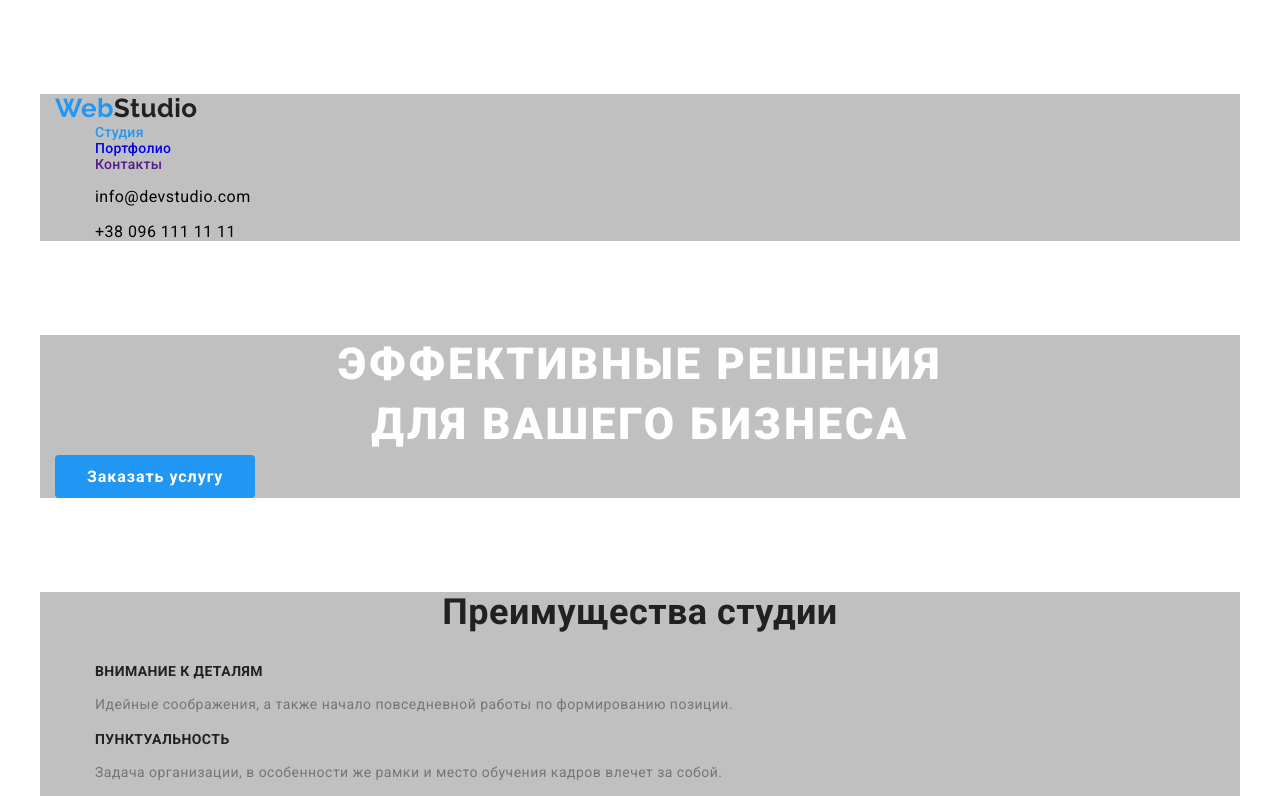
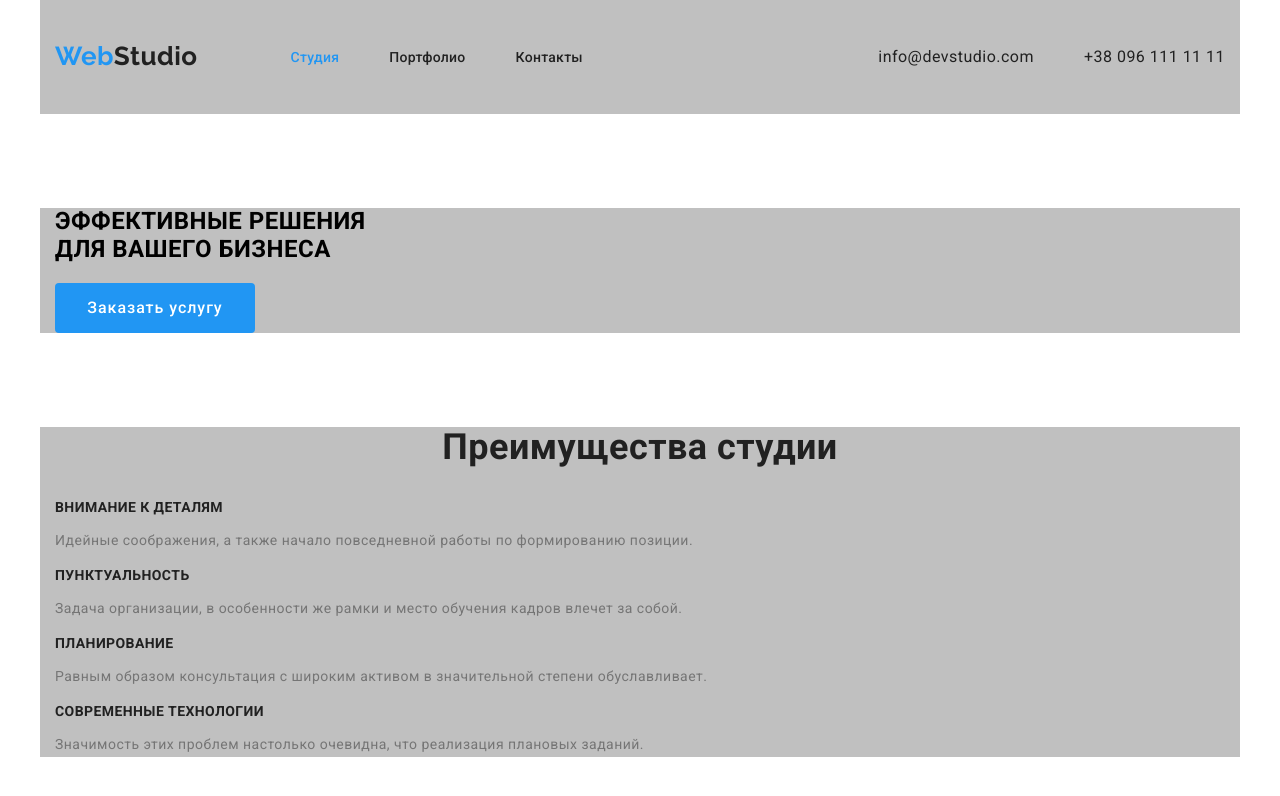
Before and after one commit to Siemensixone1119/meaw, a plain HTML site: page index.html in a window 1280 px wide. Shown: the top 796 px of the page. Drawn offline with nearby package versions, Linux system fonts and the light colour scheme.

Commit message:
Update common.css

```diff
--- a/common.css
+++ b/common.css
@@ -3,6 +3,8 @@
 /* побочный цвет текста(чёрный): #757575 */
 /* побочный цвет текста(белый): #fff */
 /* акцентный цвет: #2196f3 */
+
+/* УТИЛИТЫ */
 
 :root {
   --primary-text-color: #212121;
@@ -19,15 +21,16 @@ body {
 
 a {
   text-decoration: none;
+  margin: 0px;
 }
 
 ul {
   list-style: none;
-  margin-top: 0px;
-  margin-bottom: 0px;
+  margin: 0px;
+  padding: 0px;
 }
 
-/* index.html */
+/* INDEX */
 
 .container {
   padding-left: 15px;
@@ -39,21 +42,8 @@ ul {
   margin-top: 94px;
 }
 
-.head > .container {
+header > .container {
   margin-top: 0px;
-}
-
-.index-h1 {
-  color: var(--secondary-text-color-white);
-
-  font-weight: 900;
-  font-size: 44px;
-  letter-spacing: 0.06em;
-  line-height: 1.36;
-  text-align: center;
-
-  margin-top: 0px;
-  margin-bottom: 0px;
 }
 
 .index-h2 {
@@ -63,11 +53,18 @@ ul {
   text-align: center;
 }
 
-/* header */
+/* HEADER */
+
+/* navigation */
+
+/* logo */
 
 .logo {
+  display: inline-block;
+  align-items: start;
+  margin-right: 93px;
+
   color: var(--primary-text-color);
-
   font-family: Raleway, sans-serif;
   font-weight: 700;
   font-size: 26px;
@@ -77,31 +74,55 @@ ul {
   color: var(--accent-color);
 }
 
+/* navig */
+
+.navig {
+  display: flex;
+  align-items: center;
+}
+
+.navig .item {
+  display: inline-block;
+  color: var(--primary-text-color);
+  padding-top: 32px;
+  padding-bottom: 32px;
+}
+
+.navig .link:not(:last-child) {
+  margin-right: 50px;
+}
+
+.navig .item:hover,
+.navig .item:focus,
+.site-nav .current {
+  color: var(--accent-color);
+}
+
+/* site-nav */
+
 .site-nav {
+  display: flex;
+
   font-weight: 500;
   font-size: 14px;
   letter-spacing: 0.02em;
 }
 
-.site-nav .link {
-  color: var(--primary-text-color);
-  margin-top: 0px;
-  margin-bottom: 0px;
+/* adres-nav */
+
+.adres-nav {
+  display: flex;
+  margin-left: auto;
+  /* margin-right: 215px; */
 }
 
-.site-nav .link:hover,
-.site-nav .link:focus,
-.site-nav .current {
-  color: var(--accent-color);
-}
-
-/* Button */
+/* BUTTON */
 
 .btn {
   color: var(--secondary-text-color-white);
-  font-weight: 700;
+  font-weight: 500;
   font-size: 16px;
-  line-height: 1.44;
+  line-height: 1.87;
   letter-spacing: 0.06em;
   text-align: center;
 
@@ -118,9 +139,27 @@ ul {
   background: #188ce8;
 }
 
-/* footer */
+/* FOOTER */
+
+.foot {
+  display: flex;
+}
 
 .info {
+  margin-right: 70px;
+}
+
+.social-link {
+  display: flex;
+  margin: -10px;
+  justify-content: space-between;
+}
+
+.social .item {
+  margin: 10px;
+}
+
+.info-text {
   color: rgba(255, 255, 255, 0.6);
   font-weight: 400;
   font-size: 14px;
```
